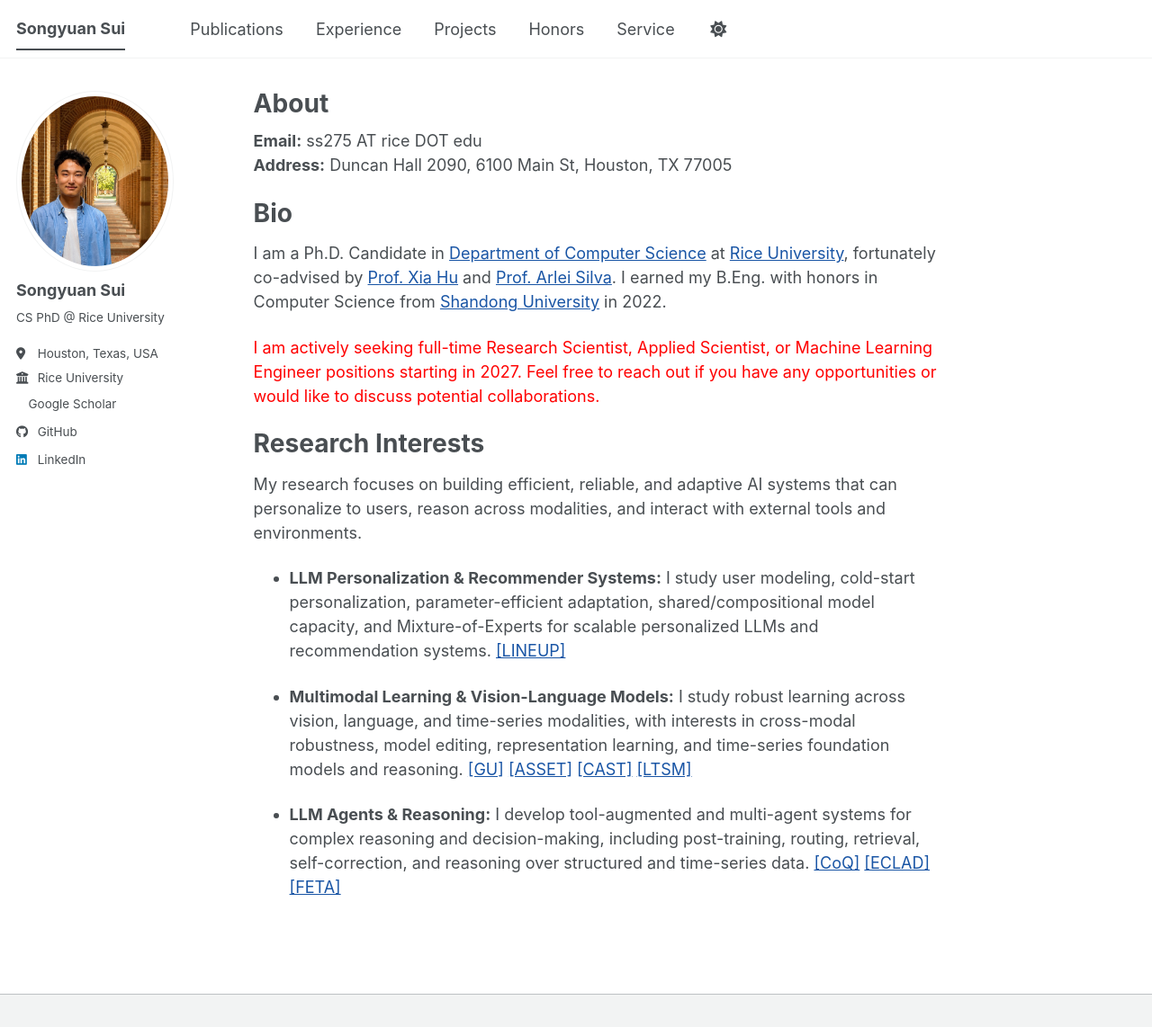
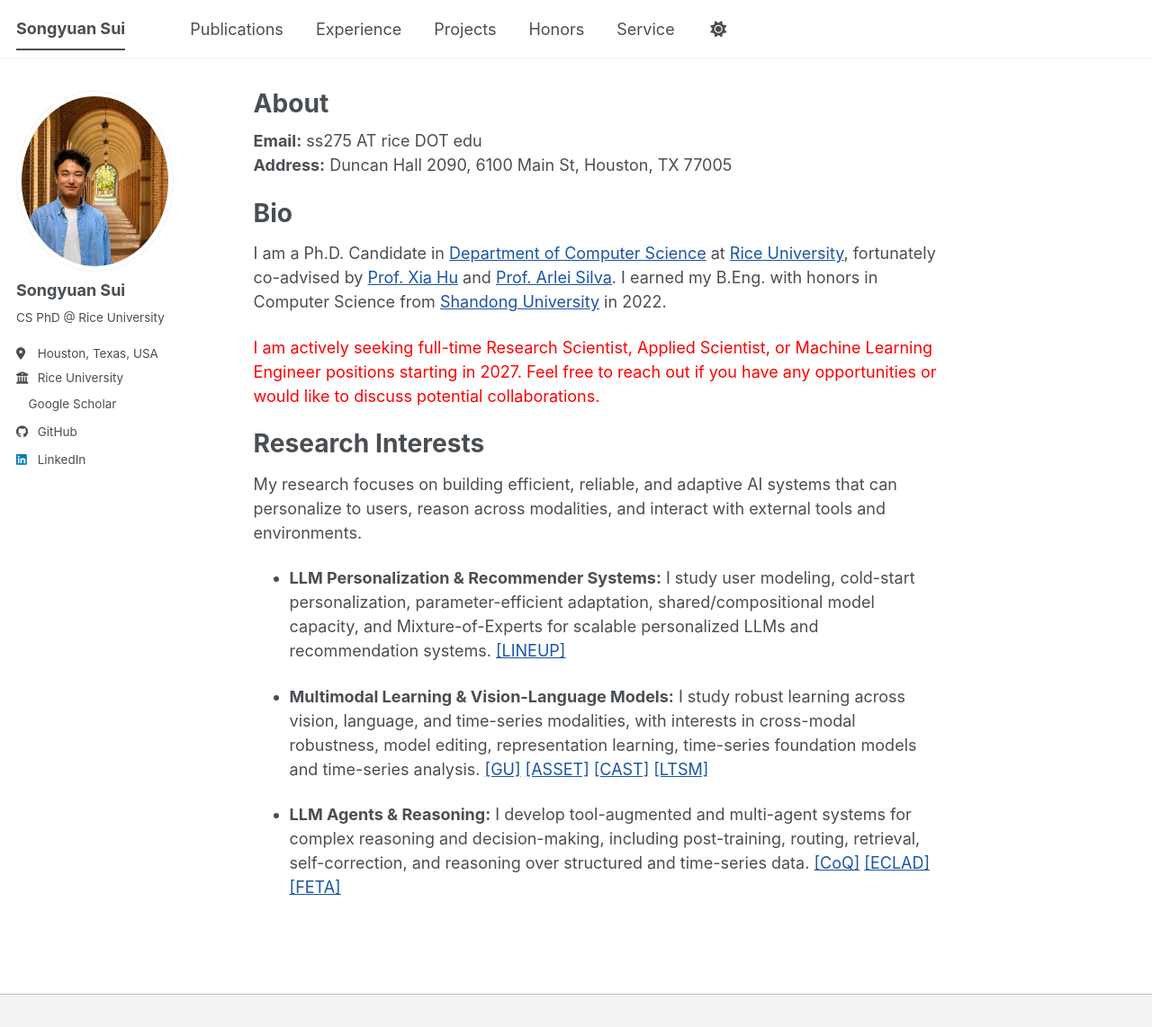
Before and after one commit to SongyuanSui/SongyuanSui.github.io, a Jekyll site: the page built from _pages/about.md, in a window 1280 px wide and 1142 px high. Shown: the whole window at 90% size. Built offline with Jekyll 4.4.1, drawn with Linux system fonts in a browser that asks for light colours; a style sheet for code colours, icons or effects is not loaded.

Commit message:
update layout

```diff
--- a/_pages/about.md
+++ b/_pages/about.md
@@ -25,7 +25,7 @@ My research focuses on building efficient, reliable, and adaptive AI systems tha
 
 - **LLM Personalization & Recommender Systems:** I study user modeling, cold-start personalization, parameter-efficient adaptation, shared/compositional model capacity, and Mixture-of-Experts for scalable personalized LLMs and recommendation systems. [[LINEUP]](https://arxiv.org/abs/2610.02353)
 
-- **Multimodal Learning & Vision-Language Models:** I study robust learning across vision, language, and time-series modalities, with interests in cross-modal robustness, model editing, representation learning, and time-series foundation models and reasoning.      [[GU]](https://arxiv.org/abs/2610.04792) [[ASSET]](https://neurips.cc/virtual/2026/loc/atlanta/poster/153026) [[CAST]](https://arxiv.org/abs/2609.27825) [[LTSM]](https://dl.acm.org/doi/10.1145/3787470.3787475)
+- **Multimodal Learning & Vision-Language Models:** I study robust learning across vision, language, and time-series modalities, with interests in cross-modal robustness, model editing, representation learning, time-series foundation models and time-series analysis. [[GU]](https://arxiv.org/abs/2610.04792) [[ASSET]](https://neurips.cc/virtual/2026/loc/atlanta/poster/153026) [[CAST]](https://arxiv.org/abs/2609.27825) [[LTSM]](https://dl.acm.org/doi/10.1145/3787470.3787475)
 
 - **LLM Agents & Reasoning:** I develop tool-augmented and multi-agent systems for complex reasoning and decision-making, including post-training, routing, retrieval, self-correction, and reasoning over structured and time-series data.
 [[CoQ]](https://aclanthology.org/2025.ijcnlp-long.53/) [[ECLAD]](https://dl.acm.org/doi/abs/10.1145/3774905.3793127) [[FETA]](https://arxiv.org/abs/2510.05950)
```
